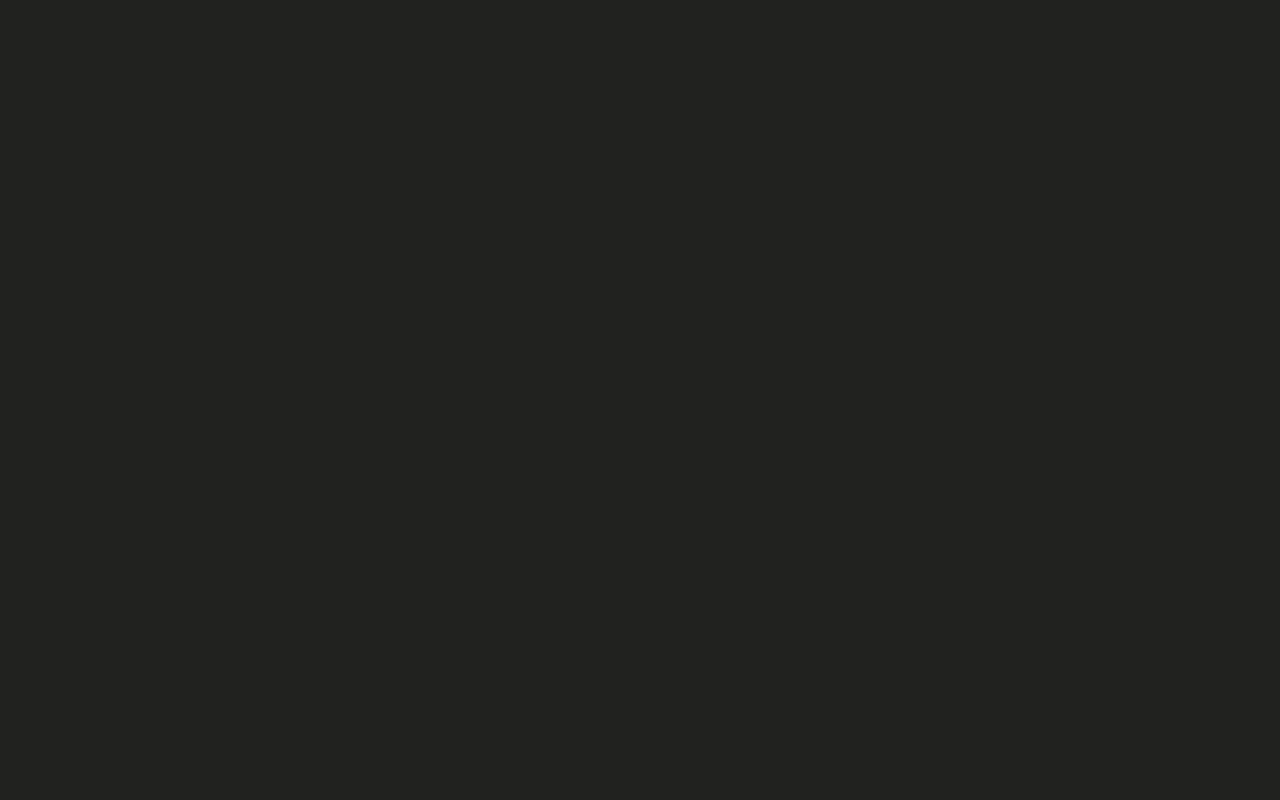
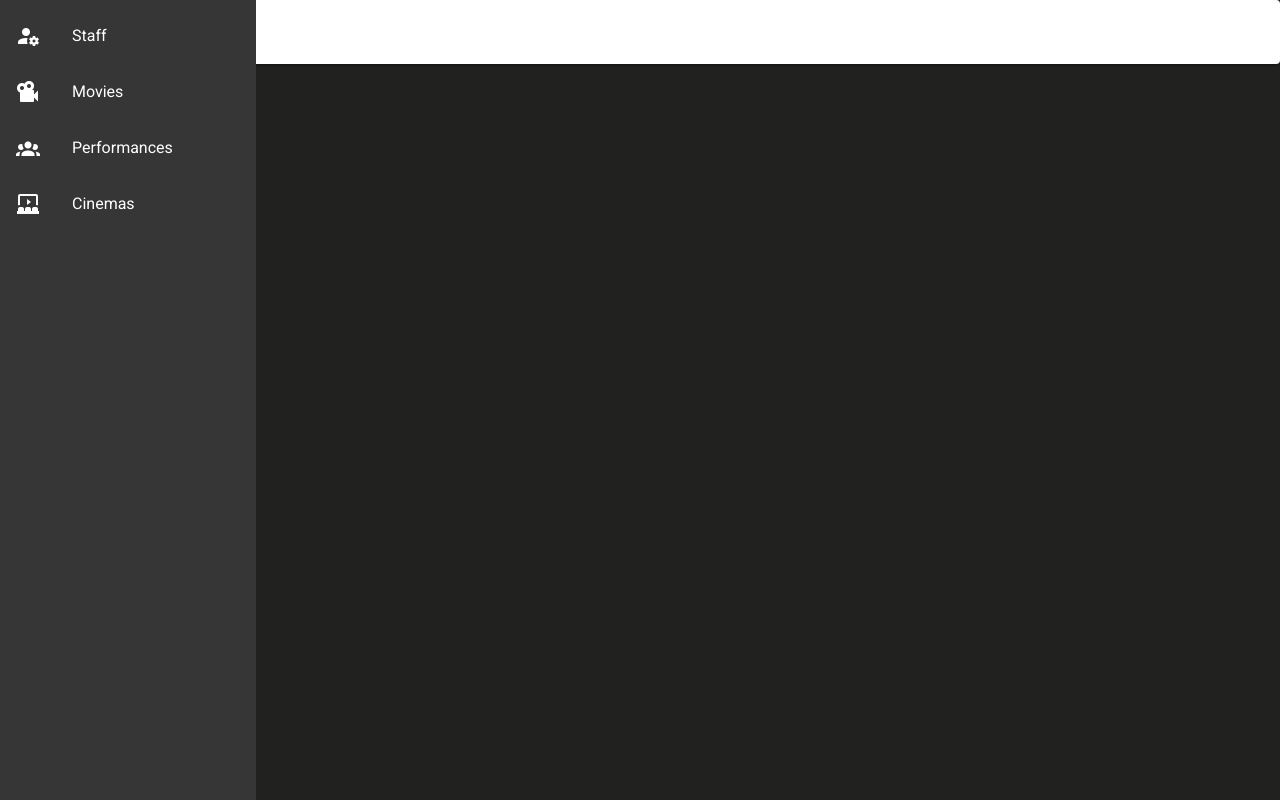
Before and after one commit to haid0109/cinema-site-frontend, a Vue app: page /admin/dashboard in a window 1280 px wide. Built offline with nearby package versions, Linux system fonts and the light colour scheme; sample sign-in values are in the browser's storage.

Commit message:
created sidebar for admin dashboard

```diff
--- /dev/null
+++ b/src/components/adminCinemas.vue
@@ -0,0 +1,16 @@
+<template>
+    <v-container fluid class="ma-0 pa-0">
+    </v-container>
+</template>
+
+<script>
+export default {
+    components: {},
+    data: () => ({
+    }),
+    created: async function(){
+    },
+    methods: {
+    }
+}
+</script>
--- /dev/null
+++ b/src/components/adminMovies.vue
@@ -0,0 +1,16 @@
+<template>
+    <v-container fluid class="ma-0 pa-0">
+    </v-container>
+</template>
+
+<script>
+export default {
+    components: {},
+    data: () => ({
+    }),
+    created: async function(){
+    },
+    methods: {
+    }
+}
+</script>
--- /dev/null
+++ b/src/components/adminPerformances.vue
@@ -0,0 +1,16 @@
+<template>
+    <v-container fluid class="ma-0 pa-0">
+    </v-container>
+</template>
+
+<script>
+export default {
+    components: {},
+    data: () => ({
+    }),
+    created: async function(){
+    },
+    methods: {
+    }
+}
+</script>
--- /dev/null
+++ b/src/components/adminStaff.vue
@@ -0,0 +1,19 @@
+<template>
+    <v-container fluid class="ma-0 pa-0">
+        <v-card>
+            <v-card-title>hej</v-card-title>
+        </v-card>
+    </v-container>
+</template>
+
+<script>
+export default {
+    components: {},
+    data: () => ({
+    }),
+    created: async function(){
+    },
+    methods: {
+    }
+}
+</script>
--- a/src/views/adminDashboard.vue
+++ b/src/views/adminDashboard.vue
@@ -1,10 +1,72 @@
 <template>
     <v-container fluid class="ma-0 pa-0">
+        <v-navigation-drawer
+            app
+            floating
+            permanent
+            expand-on-hover
+            mini-variant
+            dark
+        >
+          <v-list>
+            <v-list-item
+                v-for="(item, index) in items"
+                :key="index"
+                @click="pickComponent(item.title)"
+            >
+              <v-list-item-icon>
+                <v-icon>{{ item.icon }}</v-icon>
+              </v-list-item-icon>
 
+              <v-list-item-content>
+                <v-list-item-title>{{ item.title }}</v-list-item-title>
+              </v-list-item-content>
+            </v-list-item>
+          </v-list>
+        </v-navigation-drawer>
+        <adminStaff v-if="componentPicker[0].picked"/>
+        <adminMovies v-if="componentPicker[1].picked"/>
+        <adminPerformances v-if="componentPicker[2].picked"/>
+        <adminCinemas v-if="componentPicker[3].picked"/>
     </v-container>
 </template>
 
 <script>
+import adminStaff from '../components/adminStaff';
+import adminMovies from '../components/adminMovies';
+import adminPerformances from '../components/adminPerformances';
+import adminCinemas from '../components/adminCinemas';
+
 export default {
+    components: {
+        adminStaff,
+        adminMovies,
+        adminPerformances,
+        adminCinemas
+    },
+    data: () => ({
+        items: [
+            { title: 'Staff', icon: 'mdi-account-cog' },
+            { title: 'Movies', icon: 'mdi-video-vintage' },
+            { title: 'Performances', icon: 'mdi-account-group' },
+            { title: 'Cinemas', icon: 'mdi-theater' },
+        ],
+        componentPicker: [
+            { title: 'Staff', picked: true },
+            { title: 'Movies', picked: false },
+            { title: 'Performances', picked: false },
+            { title: 'Cinemas', picked: false },
+        ]
+    }),
+    created: async function(){
+    },
+    methods: {
+        pickComponent: function(title){
+            this.componentPicker.forEach(element => {
+                if(element.title == title){element.picked = true;}
+                else{element.picked = false;}
+            });
+        }
+    }
 }
 </script>
```
